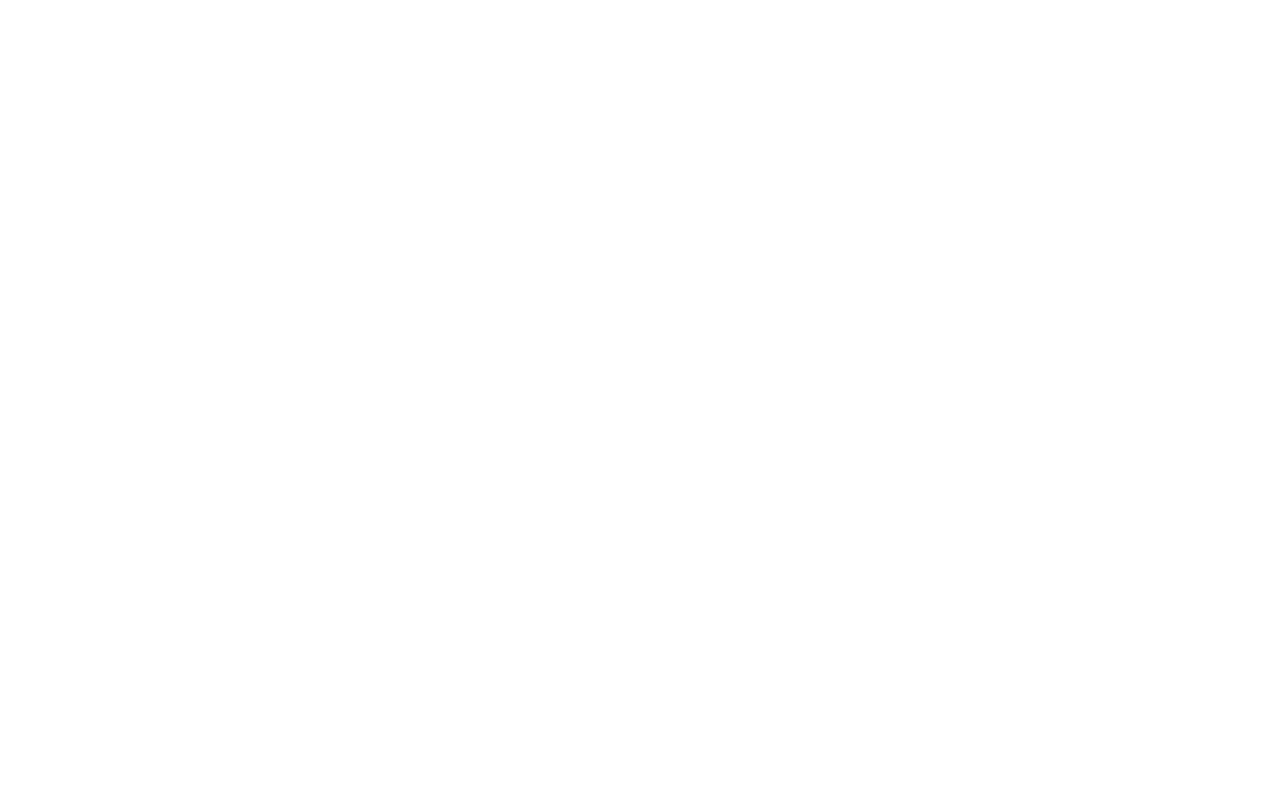
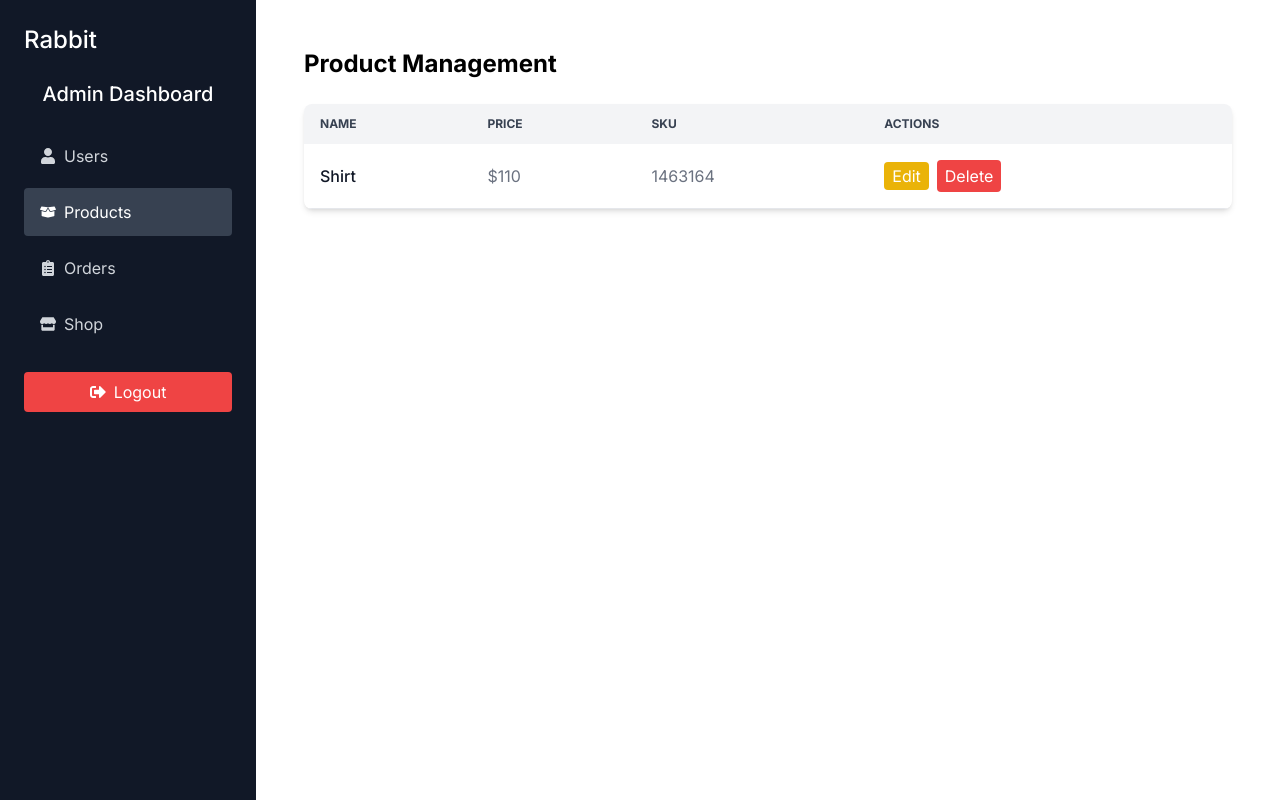
Before and after one commit to SohamSarkar025/Ecommerce, a React (Vite) app in the folder frontend/: page /admin/products in a window 1280 px wide. Before the commit this address had no page. Built offline with nearby package versions, Linux system fonts and the light colour scheme.

Commit message:
Product Management Page

```diff
--- a/frontend/src/App.jsx
+++ b/frontend/src/App.jsx
@@ -15,6 +15,7 @@
 import AdminLayout from "./components/Admin/AdminLayout";
 import AdminHomePage from "./pages/AdminHomePage";
 import UserManagement from "./components/Admin/UserManagement";
+import ProductManagement from "./components/Admin/ProductManagement";
 
 const App = () => {
   return (
@@ -43,6 +44,7 @@
         <Route path="/admin" element={<AdminLayout />}>
           <Route index element={<AdminHomePage />} />
           <Route path="users" element={<UserManagement />} />
+          <Route path="products" element={<ProductManagement />} />
           {/* future: <Route path="users" element={<AdminUsers />} /> etc */}
         </Route>
       </Routes>
--- /dev/null
+++ b/frontend/src/components/Admin/ProductManagement.jsx
@@ -0,0 +1,75 @@
+import React from "react";
+import { Link } from "react-router-dom";
+
+const ProductManagement = () => {
+  const products = [
+    {
+      _id: 123123,
+      name: "Shirt",
+      price: 110,
+      sku: "1463164",
+    },
+  ];
+
+  const handleDelete = (id) => {
+    if (window.confirm("Are you sure you want to delete the Product?")) {
+      console.log("Delete Product with Id:", id);
+    }
+  };
+
+  return (
+    <div className="max-w-7xl mx-auto p-6">
+      <h2 className="text-2xl font-bold mb-6">Product Management</h2>
+      <div className="overflow-x-auto shadow-md rounded-lg">
+        <table className="min-w-full text-left text-gray-500">
+          <thead className="bg-gray-100 text-xs uppercase text-gray-700">
+            <tr>
+              <th className="py-3 px-4">Name</th>
+              <th className="py-3 px-4">Price</th>
+              <th className="py-3 px-4">SKU</th>
+              <th className="py-3 px-4">Actions</th>
+            </tr>
+          </thead>
+          <tbody>
+            {products.length > 0 ? (
+              products.map((product) => (
+                <tr
+                  key={product._id}
+                  className="border-b hover:bg-gray-50 cursor-pointer"
+                >
+                  <td className="p-4 font-medium text-gray-900 whitespace-nowrap">
+                    {product.name}
+                  </td>
+                  <td className="p-4">${product.price}</td>
+                  <td className="p-4">{product.sku}</td>
+                  <td className="p-4">
+                    <Link
+                      to={`/admin/products/${product._id}/edit`}
+                      className="bg-yellow-500 text-white px-2 py-1 rounded mr-2 hover:bg-yellow-600"
+                    >
+                      Edit
+                    </Link>
+                    <button
+                      className="bg-red-500 text-white px-2 py-1 rounded hover:bg-gray-600"
+                      onClick={() => handleDelete(product._id)}
+                    >
+                      Delete
+                    </button>
+                  </td>
+                </tr>
+              ))
+            ) : (
+              <tr>
+                <td colSpan={4} className="p-4 text-center text-gray-500">
+                  No Products found.
+                </td>
+              </tr>
+            )}
+          </tbody>
+        </table>
+      </div>
+    </div>
+  );
+};
+
+export default ProductManagement;
```
Also changed, not shown: frontend/src/components/Admin/EditProductPage.jsx (added).
